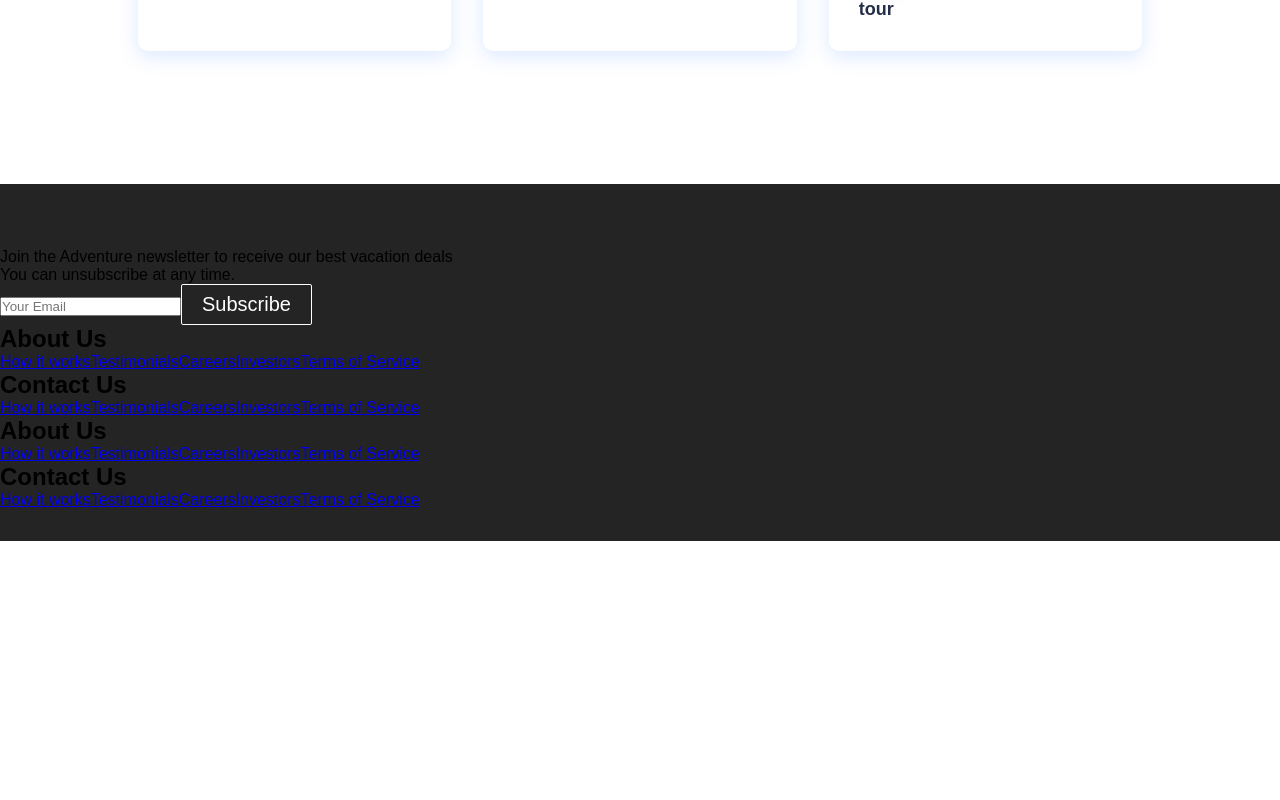
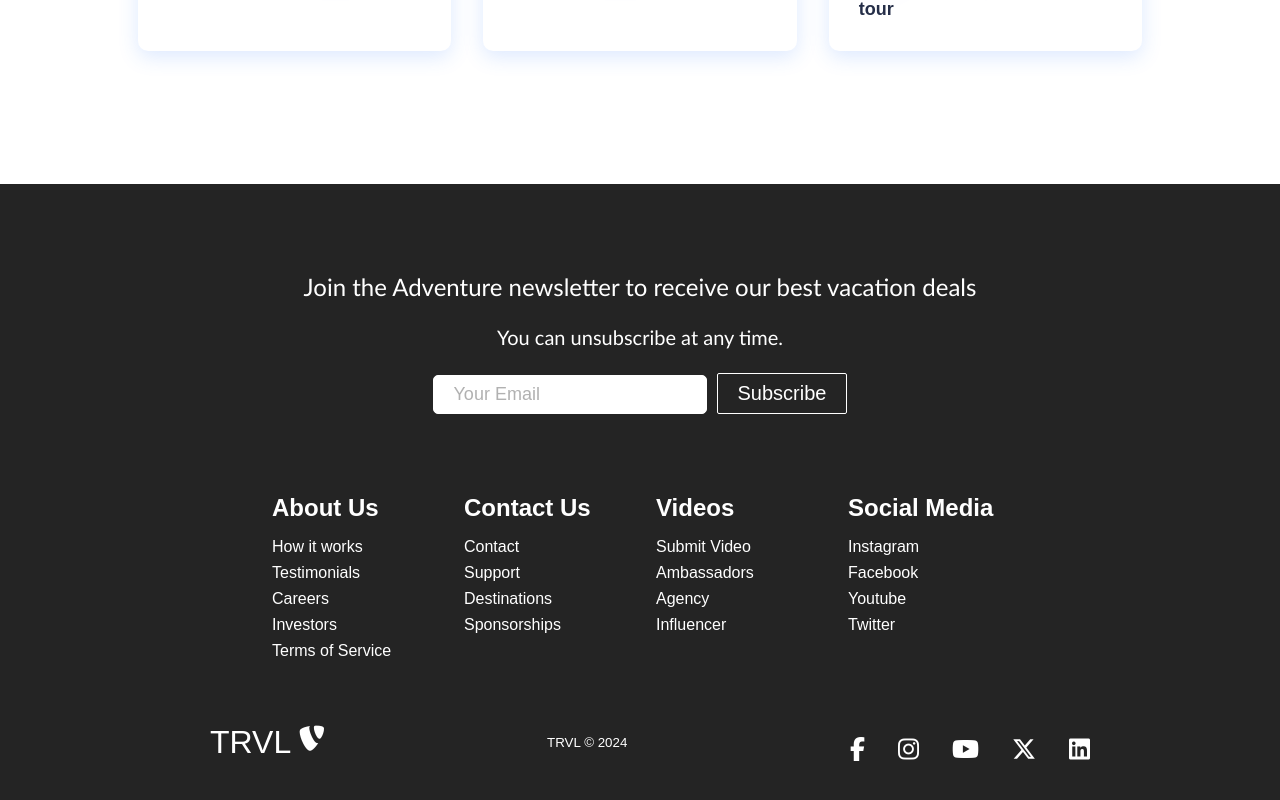
Before and after one commit to promishgrg98/trvl, a React (Create React App) app: page / in a window 1280 px wide. Shown: the part 1680-2480 px from the top of the page. Before the commit the page ends 2221 px from the top, so only its background shows below. Built offline with nearby package versions, Linux system fonts and the light colour scheme.

Commit message:
add Footer.css

```diff
--- a/src/components/Footer.css
+++ b/src/components/Footer.css
@@ -4,5 +4,148 @@
     display: flex;
     flex-direction: column;
     justify-content: center;
+    align-items: center;
+}
+
+.footer-subscription {
+    display: flex;
+    flex-direction: column;
+    justify-content: center;
+    align-items: center;
+    text-align: center;
+    margin-bottom: 24px;
+    padding: 24px;
+    color: #fff;
+}
+
+.footer-subscription > p {
+    font-family: 'Trebuchet MS', 'Lucida Sans Unicode', 'Lucida Grande', 'Lucida Sans', Arial, sans-serif;
+}
+
+.footer-subscription-heading {
+    margin-bottom: 24px;
+    font-size: 24px;
+}
+
+.footer-subscription-text {
+    margin-bottom: 24px;
+    font-size: 20px;
+}
+
+.footer-input {
+    padding: 8px 20px;
+    border-radius: 5px;
+    margin-right: 10px;
+    margin-bottom: 16px;
+    outline: none;
+    border: none;
+    font-size: 18px;
+    border: 1px solid #fff;
+}
+
+.footer-links {
+    width: 100%;
+    max-width: 1000px;
+    display: flex;
+    justify-content: center;
+}
+
+.footer-link-wrapper {
+    display: flex;
+}
+
+.footer-link-items {
+    display: flex;
+    flex-direction: column;
+    align-items: flex-start;
+    margin: 16px;
+    text-align: left;
+    width: 160px;
+    box-sizing: border-box;
+}
+
+.footer-link-items h2 {
+    margin-bottom: 16px;
+    color: #fff;
+}
+
+.footer-link-items a {
+    color: #fff;
+    text-decoration: none;
+    margin-bottom: 8px;
+}
+
+.footer-link-items a:hover {
+    color: #e9e9e9;
+    transition: 0.3s ease-out;
+}
+
+.footer-input::placeholder {
+    color: #b1b1b1;
+}
+
+.social-icon-link {
+    color: #fff;
+    font-size: 24px;
+}
+
+.social-media {
+    max-width: 1000px;
+    width: 100%;
+}
+
+.social-media-wrap {
+    display: flex;
+    justify-content: space-between;
+    align-items: center;
+    width: 90%;
+    max-width: 1000px;
+    margin: 40px auto 0 auto;
+}
+
+.social-icons {
+    display: flex;
+    justify-content: space-between;
+    width: 240px;
+    align-items: center;
+}
+
+.social-logo {
+    color: #fff;
+    justify-self: start;
+    margin-left: 20px;
+    margin-bottom: 16px;
+    cursor: pointer;
+    text-decoration: none;
+    font-size: 2rem;
+    display: flex;
     align-self: center;
 }
+
+.website-rights {
+    color: #fff;
+    margin-bottom: 16px;
+}
+
+
+@media screen and (max-width: 820px) {
+    .footer-links {
+        padding-top: 2rem;
+    }
+
+    .footer-input {
+        width: 100%;
+    }
+
+    .btn {
+        width: 100%;
+    }
+
+    .footer-link-wrapper {
+        flex-direction: column;
+    }
+
+    .social-media-wrap {
+        flex-direction: column;
+    }
+}
--- a/src/components/Footer.js
+++ b/src/components/Footer.js
@@ -1,5 +1,5 @@
 import React from 'react';
-import {Button} from './Button';
+import { Button } from './Button';
 import './Footer.css';
 import { Link } from 'react-router-dom';
 
@@ -22,42 +22,66 @@ function Footer() {
             </section>
             <div className='footer-links'>
                 <div className='footer-link-wrapper'>
-                <div className='footer-link-items'>
+                    <div class='footer-link-items'>
                         <h2>About Us</h2>
-                    <Link to={'/sign-up'}>How it works</Link>
-                    <Link to={'/'}>Testimonials</Link>
-                    <Link to={'/'}>Careers</Link>
-                    <Link to={'/'}>Investors</Link>
-                    <Link to={'/'}>Terms of Service</Link>
+                        <Link to='/sign-up'>How it works</Link>
+                        <Link to='/'>Testimonials</Link>
+                        <Link to='/'>Careers</Link>
+                        <Link to='/'>Investors</Link>
+                        <Link to='/'>Terms of Service</Link>
                     </div>
-                <div className='footer-link-items'>
+                    <div class='footer-link-items'>
                         <h2>Contact Us</h2>
-                    <Link to={'/sign-up'}>How it works</Link>
-                    <Link to={'/'}>Testimonials</Link>
-                    <Link to={'/'}>Careers</Link>
-                    <Link to={'/'}>Investors</Link>
-                    <Link to={'/'}>Terms of Service</Link>
+                        <Link to='/'>Contact</Link>
+                        <Link to='/'>Support</Link>
+                        <Link to='/'>Destinations</Link>
+                        <Link to='/'>Sponsorships</Link>
                     </div>
                 </div>
                 <div className='footer-link-wrapper'>
-                <div className='footer-link-items'>
-                    <h2>About Us</h2>
-                    <Link to={'/sign-up'}>How it works</Link>
-                    <Link to={'/'}>Testimonials</Link>
-                    <Link to={'/'}>Careers</Link>
-                    <Link to={'/'}>Investors</Link>
-                    <Link to={'/'}>Terms of Service</Link>
+                    <div class='footer-link-items'>
+                        <h2>Videos</h2>
+                        <Link to='/'>Submit Video</Link>
+                        <Link to='/'>Ambassadors</Link>
+                        <Link to='/'>Agency</Link>
+                        <Link to='/'>Influencer</Link>
                     </div>
-                <div className='footer-link-items'>
-                    <h2>Contact Us</h2>
-                    <Link to={'/sign-up'}>How it works</Link>
-                    <Link to={'/'}>Testimonials</Link>
-                    <Link to={'/'}>Careers</Link>
-                    <Link to={'/'}>Investors</Link>
-                    <Link to={'/'}>Terms of Service</Link>
+                    <div class='footer-link-items'>
+                        <h2>Social Media</h2>
+                        <Link to='/'>Instagram</Link>
+                        <Link to='/'>Facebook</Link>
+                        <Link to='/'>Youtube</Link>
+                        <Link to='/'>Twitter</Link>
                     </div>
                 </div>
             </div>
+            <section className='social-media'>
+                <div className='social-media-wrap'>
+                    <div className='footer-logo'>
+                        <Link to={'/'} className='social-logo'>
+                            TRVL <i className='fab fa-typo3'></i>
+                        </Link>
+                    </div>
+                    <small className='website-rights'>TRVL © 2024 </small>
+                    <div className='social-icons'>
+                        <Link className='social-icon-link facebook' to={'/'} target='_blank' aria-label='Facebook'>
+                            <i className='fab fa-facebook-f'></i>
+                        </Link>
+                        <Link className='social-icon-link instagram' to={'/'} target='_blank' aria-label='Instagram'>
+                            <i className='fab fa-instagram'></i>
+                        </Link>
+                        <Link className='social-icon-link youtube' to={'/'} target='_blank' aria-label='Youtube'>
+                            <i className='fab fa-youtube'></i>
+                        </Link>
+                        <Link className='social-icon-link x' to={'/'} target='_blank' aria-label='X'>
+                            <i className='fab fa-x-twitter'></i>
+                        </Link>
+                        <Link className='social-icon-link linkedin' to={'/'} target='_blank' aria-label='LinkedIn'>
+                            <i className='fab fa-linkedin'></i>
+                        </Link>
+                    </div>
+                </div>
+            </section>
         </div>
     )
 }
--- a/src/components/HeroSection.js
+++ b/src/components/HeroSection.js
@@ -6,7 +6,7 @@ import './HeroSection.css';
 function HeroSection() {
   return (
     <div className='hero-container'>
-        <video src='videos/video-2.mp4' autoPlay loop muted />
+        <video src='videos/video-1.mp4' autoPlay loop muted />
         <h1>ADVENTURE AWAITS</h1>
         <p>What are you waiting for?</p>
         <div className='hero-btns'>
```
Lines whose indentation alone changed are shown as unchanged.
